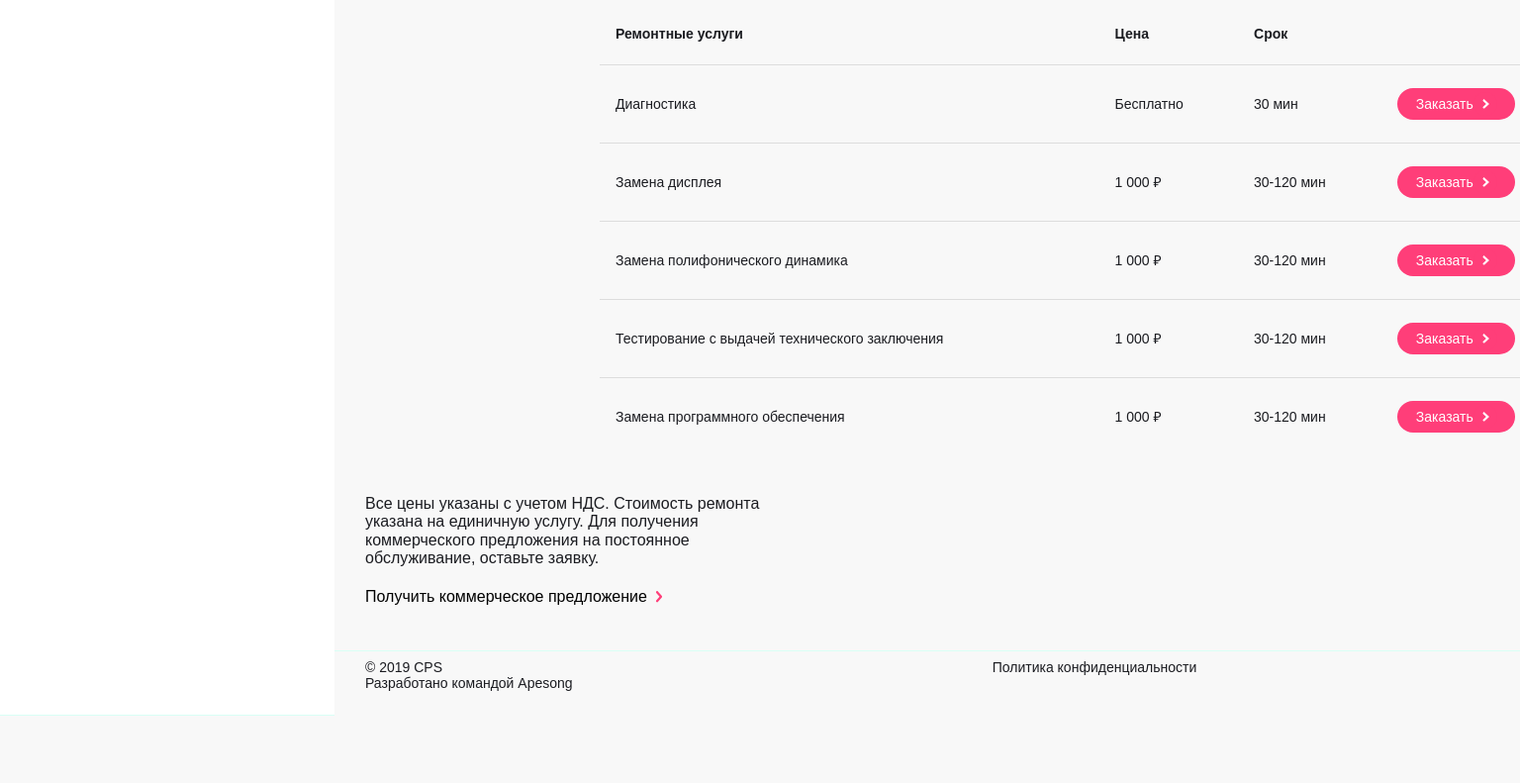
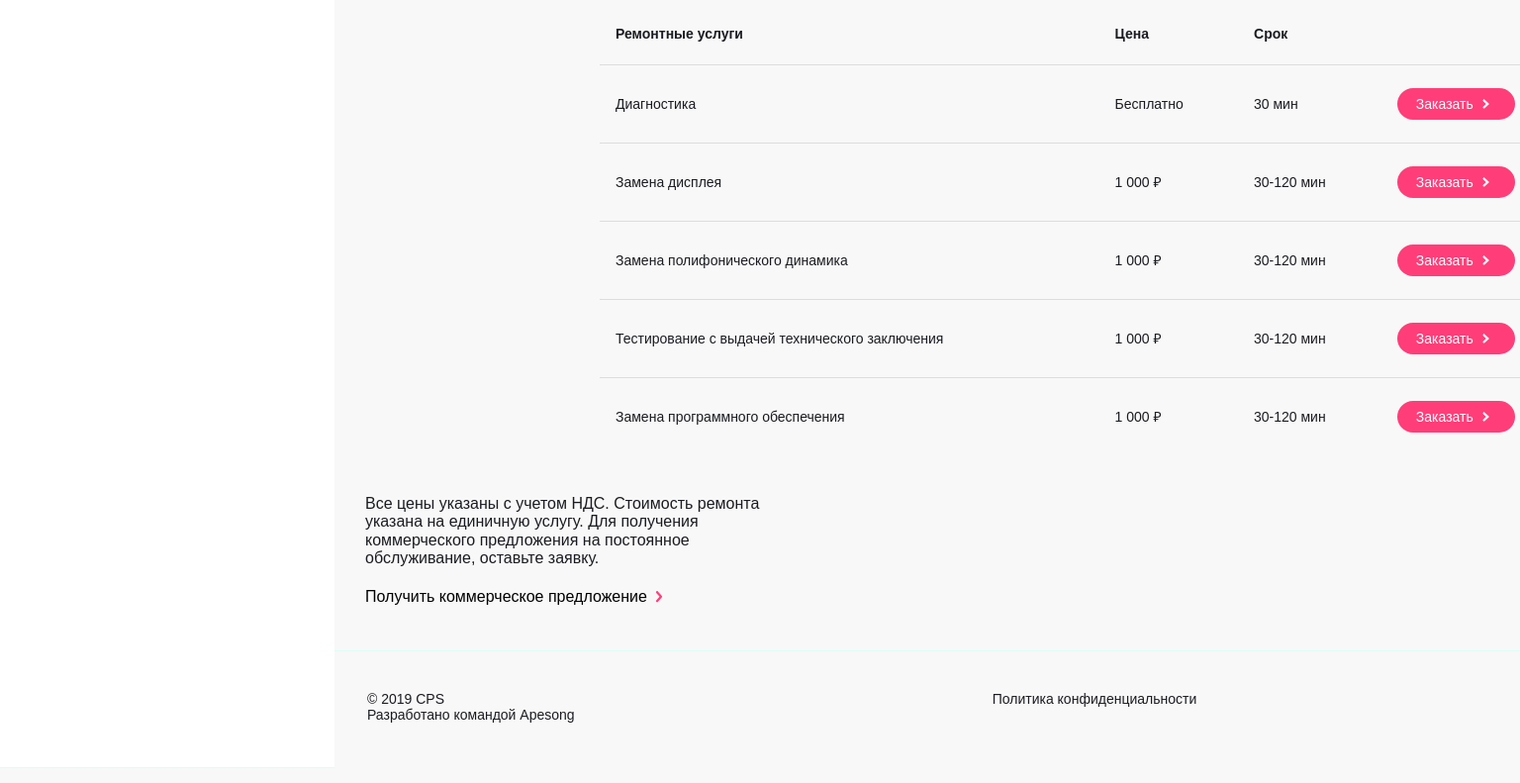
Before and after one commit to Israill/webpack-mockup, a website built with webpack: page final-round/src/index.html in a window 1536 px wide. Shown: the part 1996-2787 px from the top of the page at 99% size. Before the commit the page ends 2734 px from the top, so only its background shows below. Built offline with nearby package versions, Linux system fonts and the light colour scheme.

Commit message:
desktop for footer

```diff
--- a/final-round/src/scss/components/_footer.scss
+++ b/final-round/src/scss/components/_footer.scss
@@ -92,7 +92,7 @@
     // .footer__info
 
     &__info {
-      padding: 0 31px;
+      padding: 32px 33px 21px 33px;
     }
   }
 }
```
